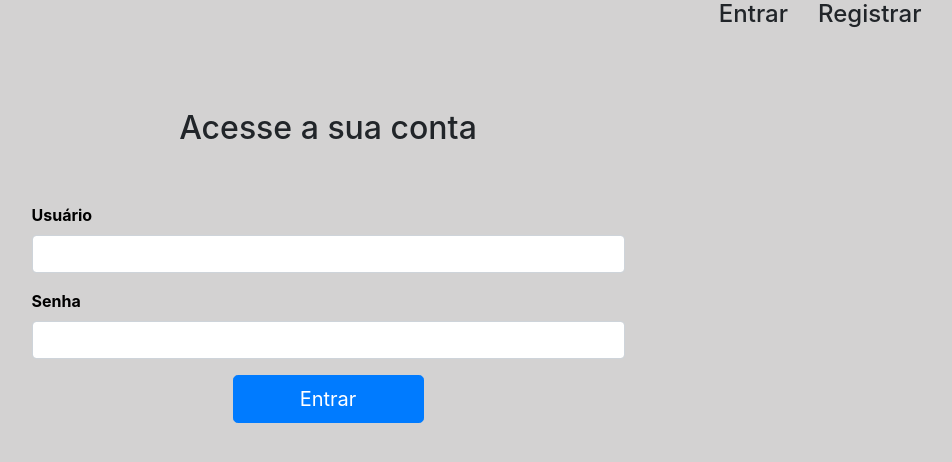
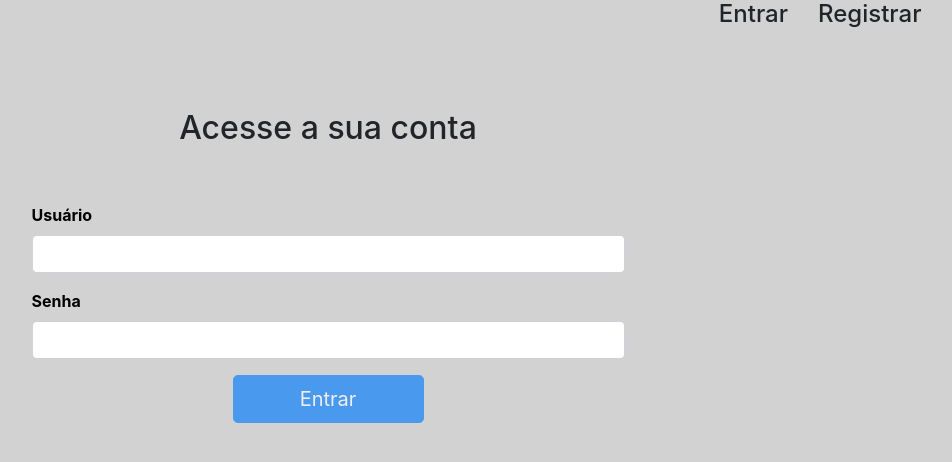
Before and after one commit to lucasaf/finhelp-front, an Angular app: page /user/login in a window 1280 px wide. Shown: the top 462 px of the page, without its empty margins (312-1264 px from the left). Built offline with nearby package versions, Linux system fonts and the light colour scheme.

Commit message:
added required fields

```diff
--- a/src/app/user/login/login.component.html
+++ b/src/app/user/login/login.component.html
@@ -8,15 +8,15 @@
 				<form #form='ngForm' class="mb-4" autocomplete="off">
 					<div class="form-group">
 						<label>Usuário</label>
-						<input class="form-control" #UserName="ngModel" name="UserName" [(ngModel)]="formModel.UserName">
+						<input class="form-control" #UserName="ngModel" name="UserName" [(ngModel)]="formModel.UserName" required>
 					</div>
 					<div class="form-group">
 						<label>Senha</label>
-						<input class="form-control" #Password="ngModel" name="Password" [(ngModel)]="formModel.Password">
+						<input type="password" class="form-control" #Password="ngModel" name="Password" [(ngModel)]="formModel.Password" required>
 					</div>
 					<div class="form-row">
 						<div class="form-group col-md-4 offset-md-4">
-						<button type="submit" class="btn btn-primary btn-lg btn-block">Entrar</button>
+						<button type="submit" class="btn btn-primary btn-lg btn-block" [disabled]="form.invalid">Entrar</button>
 						</div>
 					</div>
 				</form>
```
